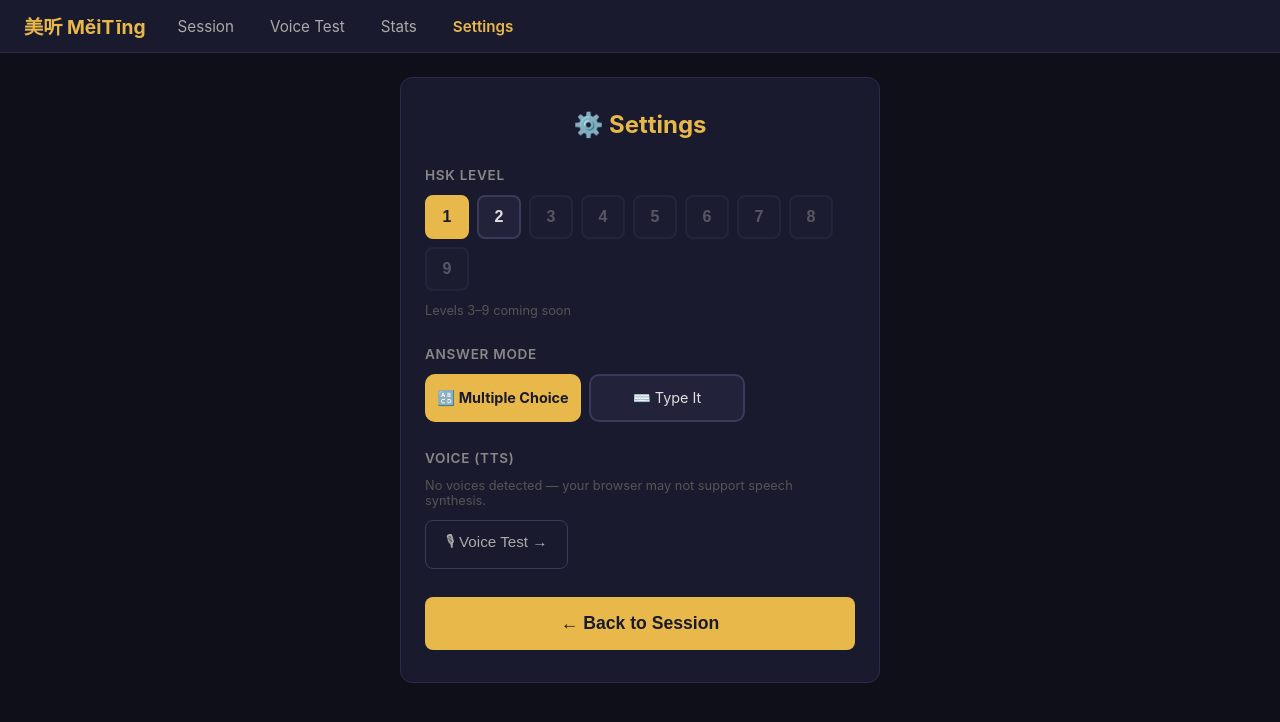
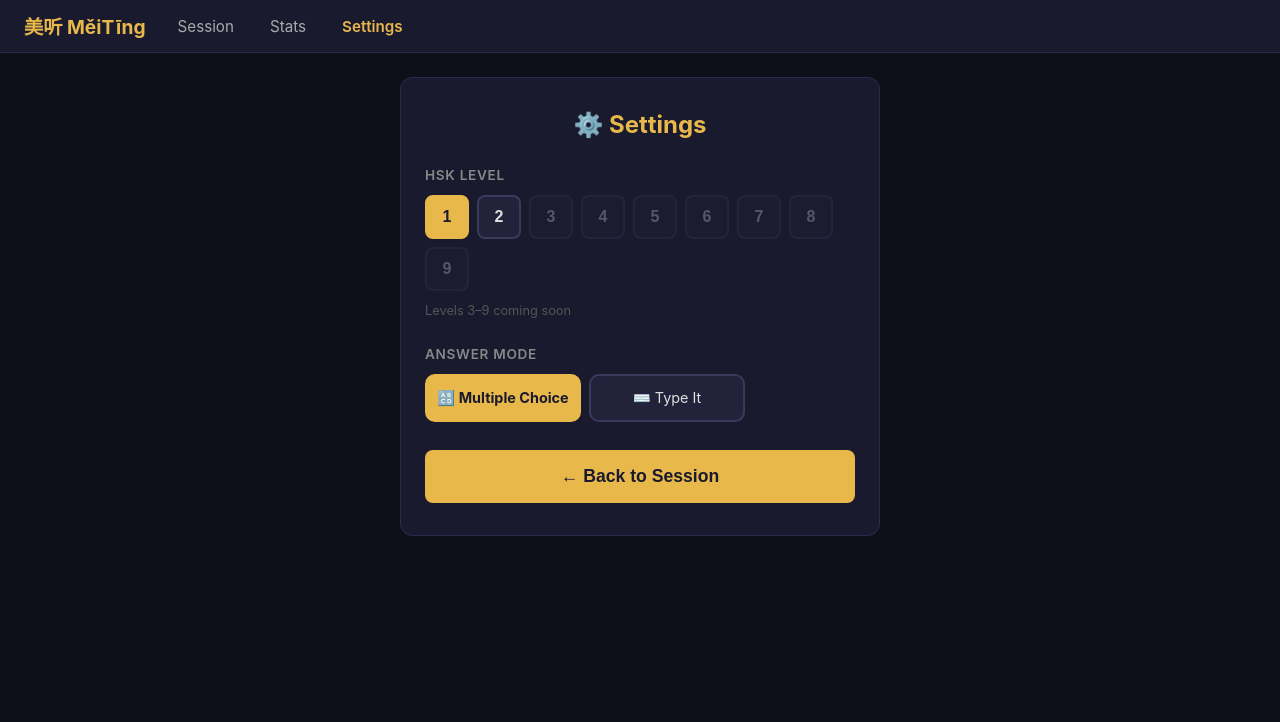
Before and after one commit to prestomation/meiting, a React (Vite) app: page /settings in a window 1280 px wide. Shown: the top 722 px of the page. Built offline with nearby package versions, Linux system fonts and the light colour scheme.

Commit message:
ux: remove voice selector from settings, remove voice test nav item (#6)
Co-authored-by: PrestoClaw <agent@openclaw>

```diff
--- a/src/components/Nav.tsx
+++ b/src/components/Nav.tsx
@@ -9,7 +9,6 @@ export default function Nav() {
         <NavLink to="/" end>
           Session
         </NavLink>
-        <NavLink to="/voice-test">Voice Test</NavLink>
         <NavLink to="/stats">Stats</NavLink>
         <NavLink to="/settings">Settings</NavLink>
       </div>
--- a/src/pages/Settings.tsx
+++ b/src/pages/Settings.tsx
@@ -1,12 +1,10 @@
-import { useEffect, useState } from 'react'
+import { useState } from 'react'
 import { useNavigate } from 'react-router-dom'
 import {
   getHskLevel,
   setHskLevel,
   getAnswerMode,
   setAnswerMode,
-  getPreferredVoice,
-  setPreferredVoice,
   type AnswerMode,
 } from '../lib/storage'
 import './Settings.css'
@@ -18,9 +16,6 @@ export default function Settings() {
   const navigate = useNavigate()
   const [hskLevel, setHskLevelState] = useState(() => getHskLevel())
   const [answerMode, setAnswerModeState] = useState<AnswerMode>(() => getAnswerMode())
-  const [voices, setVoices] = useState<SpeechSynthesisVoice[]>([])
-  const [preferredVoice, setPreferredVoiceState] = useState(() => getPreferredVoice() ?? '')
-
   function handleHskLevel(level: number) {
     setHskLevelState(level)
     setHskLevel(level)
@@ -30,24 +25,6 @@ export default function Settings() {
     setAnswerModeState(mode)
     setAnswerMode(mode)
   }
-
-  function handleVoiceChange(name: string) {
-    setPreferredVoiceState(name)
-    setPreferredVoice(name)
-  }
-
-  useEffect(() => {
-    function loadVoices() {
-      const all = window.speechSynthesis.getVoices()
-      const zh = all.filter((v) => v.lang.startsWith('zh'))
-      setVoices(zh.length > 0 ? zh : all.slice(0, 10))
-    }
-    loadVoices()
-    window.speechSynthesis.onvoiceschanged = loadVoices
-    return () => {
-      window.speechSynthesis.onvoiceschanged = null
-    }
-  }, [])
 
   return (
     <div className="settings-container">
@@ -95,33 +72,6 @@ export default function Settings() {
           </div>
         </section>
 
-        {/* Voice */}
-        <section className="settings-section">
-          <h2 className="settings-label">Voice (TTS)</h2>
-          {voices.length === 0 ? (
-            <p className="settings-hint">No voices detected — your browser may not support speech synthesis.</p>
-          ) : (
-            <select
-              className="voice-select"
-              value={preferredVoice}
-              onChange={(e) => handleVoiceChange(e.target.value)}
-            >
-              <option value="">System default</option>
-              {voices.map((v) => (
-                <option key={v.name} value={v.name}>
-                  {v.name} ({v.lang})
-                </option>
-              ))}
-            </select>
-          )}
-          <button
-            className="btn-secondary voice-test-link"
-            onClick={() => navigate('/voice-test')}
-          >
-            🎙 Voice Test →
-          </button>
-        </section>
-
         <button className="btn-primary btn-large" onClick={() => navigate('/')}>
           ← Back to Session
         </button>
```
